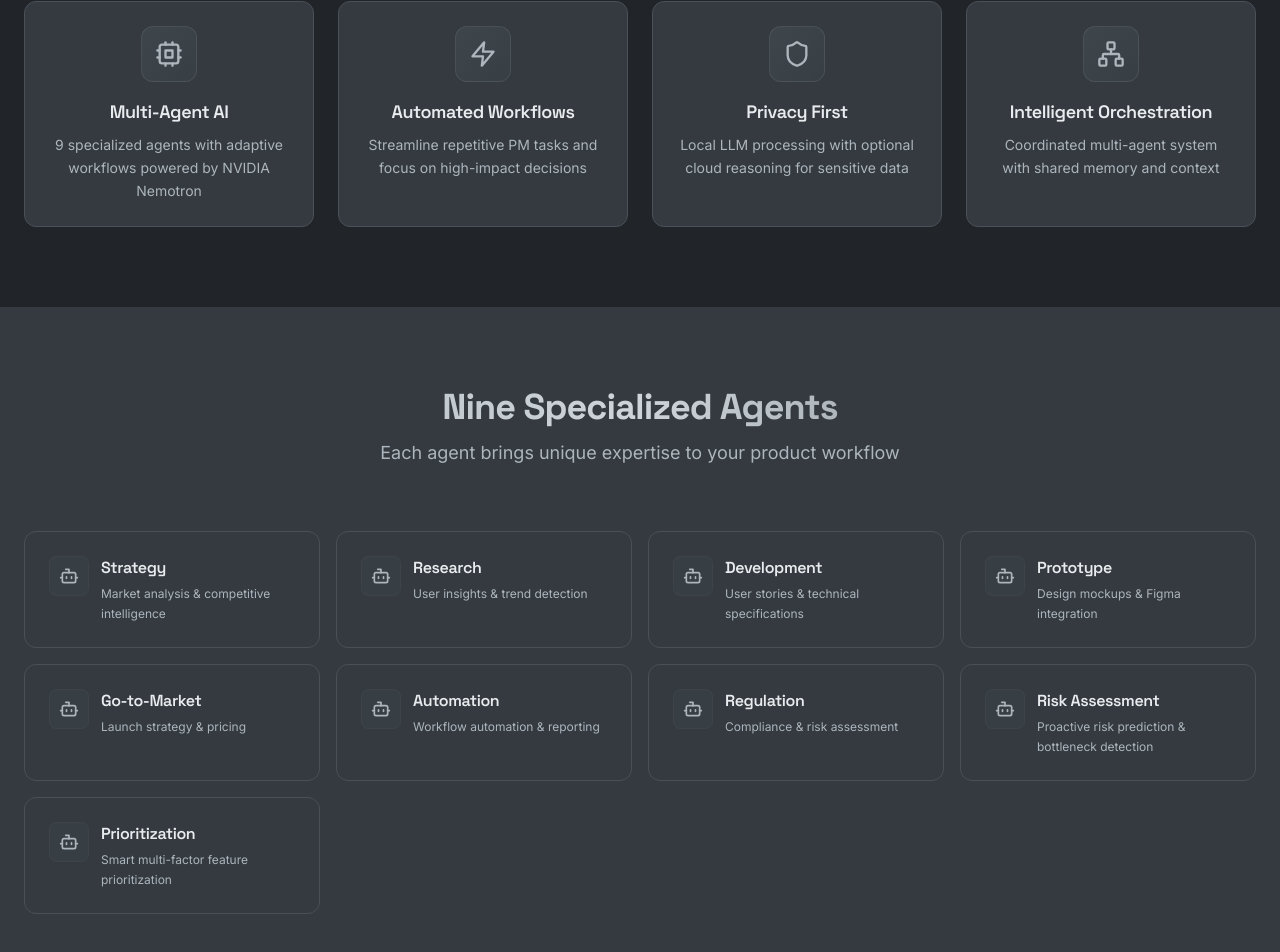
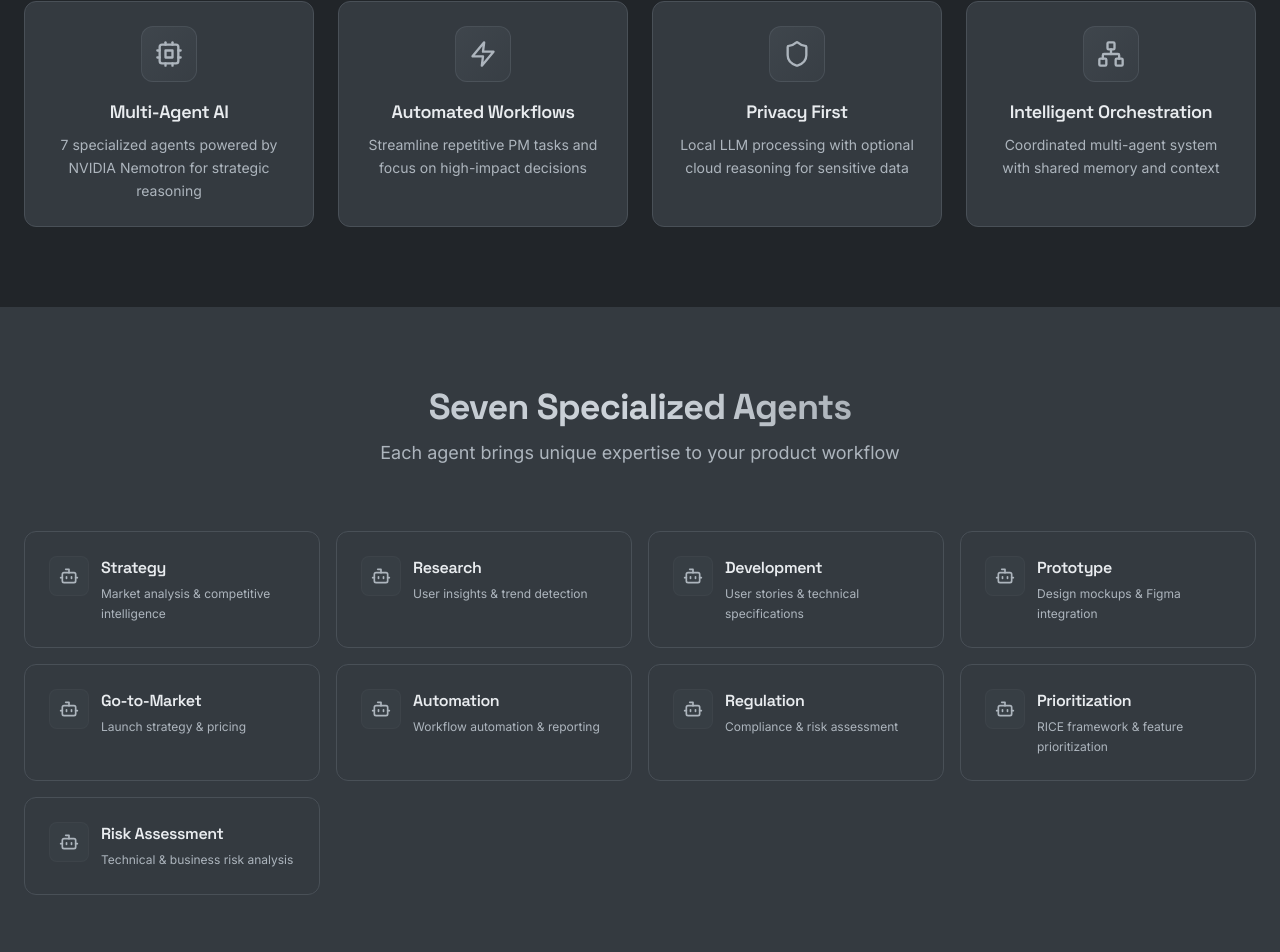
Before and after one commit to Ka2507/hackutd2025, a React (Vite) app in the folder frontend/: page /home in a window 1280 px wide. Shown: the part 849-1801 px from the top of the page. Built offline with nearby package versions, Linux system fonts and the light colour scheme; no server answers; sample sign-in values are in the browser's storage.

Commit message:
Update Home page to show all 9 agents from main branch

```diff
--- a/frontend/src/pages/Home.tsx
+++ b/frontend/src/pages/Home.tsx
@@ -12,7 +12,7 @@ export const Home: React.FC = () => {
     {
       icon: Cpu,
       title: 'Multi-Agent AI',
-      description: '9 specialized agents with adaptive workflows powered by NVIDIA Nemotron',
+      description: '7 specialized agents powered by NVIDIA Nemotron for strategic reasoning',
     },
     {
       icon: Zap,
@@ -39,8 +39,8 @@ export const Home: React.FC = () => {
     { name: 'Go-to-Market', description: 'Launch strategy & pricing' },
     { name: 'Automation', description: 'Workflow automation & reporting' },
     { name: 'Regulation', description: 'Compliance & risk assessment' },
-    { name: 'Risk Assessment', description: 'Proactive risk prediction & bottleneck detection' },
-    { name: 'Prioritization', description: 'Smart multi-factor feature prioritization' },
+    { name: 'Prioritization', description: 'RICE framework & feature prioritization' },
+    { name: 'Risk Assessment', description: 'Technical & business risk analysis' },
   ];
 
   return (
@@ -161,7 +161,7 @@ export const Home: React.FC = () => {
             className="text-center mb-16"
           >
             <h2 className="section-header">
-              Nine Specialized Agents
+              Seven Specialized Agents
             </h2>
             <p className="section-subtitle">
               Each agent brings unique expertise to your product workflow
```
